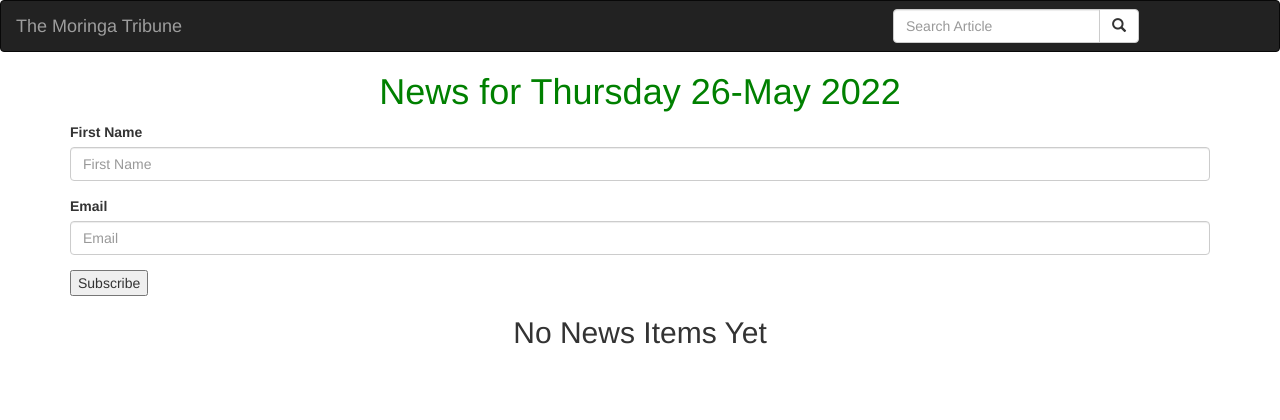
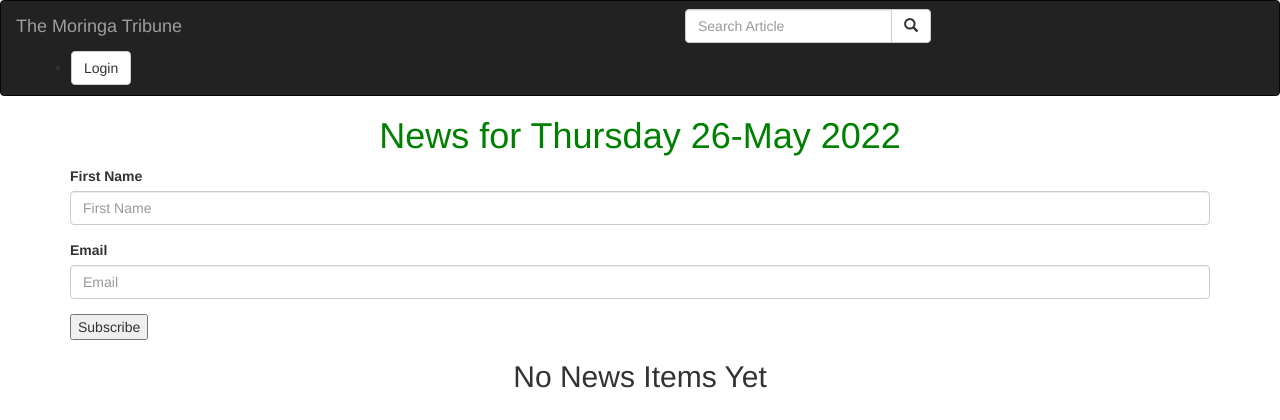
Before and after one commit to benie254/janjatribune, a Django app: page / in a window 1280 px wide. Shown: the top 420 px of the page. Run offline with Django 4.2, Linux system fonts and the light colour scheme; data that the repository does not hold is empty; some libraries are stand-ins or nearby versions.

Commit message:
update navbar with authenticated user routes

```diff
--- a/news/templates/navbar.html
+++ b/news/templates/navbar.html
@@ -12,7 +12,7 @@
       <a class="navbar-brand" href="{% url 'newsToday' %}">The Moringa Tribune</a>
     </div>
 
-    <div class="col-sm-4 col-md-4 navbar-right">
+    <div class="col-sm-6 col-md-6 navbar-right">
       <form class="navbar-form" role="search" action="{%url 'search_results'%}">
         <div class="input-group">
           <input type="text" class="form-control" placeholder="Search Article" name="article">
@@ -26,6 +26,45 @@
         </div>
       </form>
     </div>
+
+    <div class="col-md-6">
+      {%if user.is_authenticated%}
+      <ul>
+        <li class="dropdown">
+          <a href="#" class="dropdown-toggle btn btn-default" data-toggle="dropdown" role="button" aria-expand="false">
+            Account
+            <span class="caret"></span>
+          </a>
+          <ul>
+            <li>
+              <a href="{%url 'newsToday'%}">
+                Home
+              </a>
+            </li>
+            <li>
+              <a href="/accounts/password/change">
+                Change Password
+              </a>
+            </li>
+            <li>
+              <a href="/logout">
+                Logout
+              </a>
+            </li>
+          </ul>
+        </li>
+      </ul>
+      {%else%}
+      <ul>
+        <li>
+          <a class="btn btn-default" href="/accounts/login">
+            Login
+          </a>
+        </li>
+      </ul>
+      {%endif%}
+
+    </div>
   </div>
 </nav>
 </body>
```
